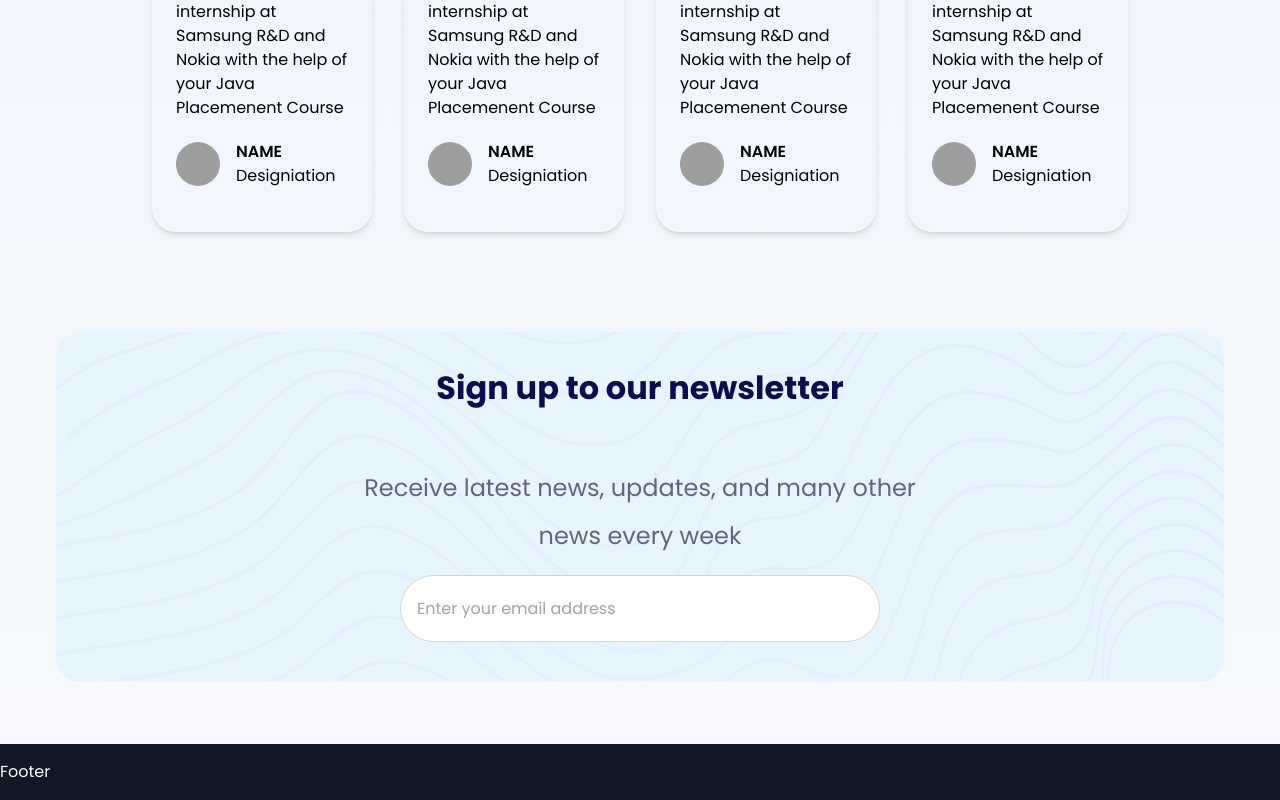
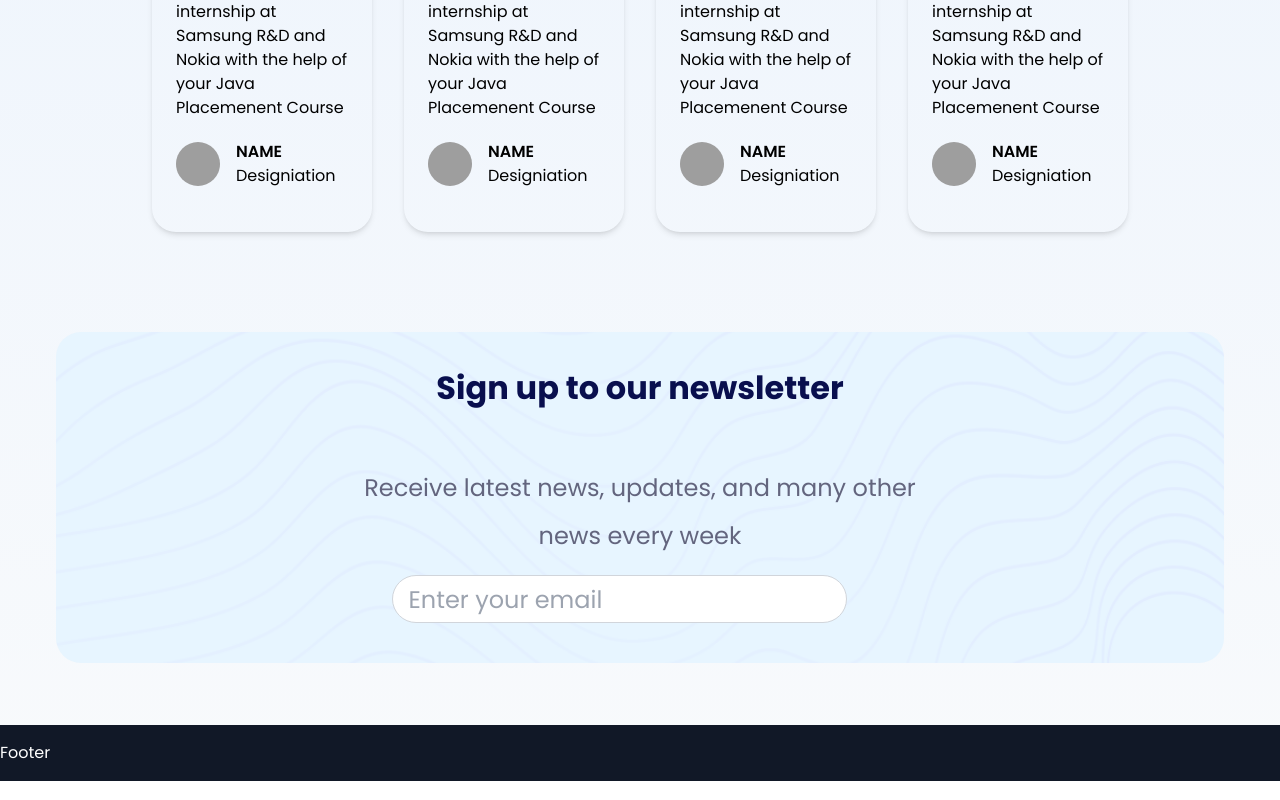
Before and after one commit to amanjaiman1/Product_3D, a React (Vite) app in the folder client/: page / in a window 1280 px wide. Shown: the part 2118-2918 px from the top of the page. Built offline with nearby package versions, Linux system fonts and the light colour scheme; no server answers; grey boxes are pictures that could not be loaded; a web font is replaced by a local one.

Commit message:
minor changes in newsletter

```diff
--- a/client/src/containers/NewsLetter/index.jsx
+++ b/client/src/containers/NewsLetter/index.jsx
@@ -20,9 +20,9 @@ function NewsLetter() {
         <form className="flex pt-[15px]">
           <input
             type="email"
-            placeholder="Enter your email address"
+            placeholder="Enter your email"
             required
-            className="px-4 py-2 border border-gray-300 rounded-l-[50px] focus:outline-none focus:ring-blue-500 focus:border-blue-500 w-[480px] h-[67px] rounded-r-[50px] transition-shadow duration-300 hover:shadow-lg"
+            className="px-4 py-2 border border-gray-300 rounded-l-[50px] focus:outline-none md:text-[1.5rem] text-[0.7rem] focus:ring-blue-500 focus:border-blue-500 w-11/12 h-8 md:h-12 rounded-r-[50px] transition-shadow duration-300 hover:shadow-lg"
             style={{ fontFamily: 'Poppins, sans-serif' }}
           />
           <div className="flex items-center">
```
